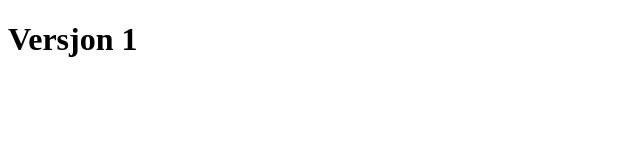
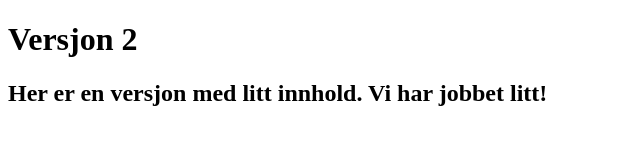
Before and after one commit to Pontifex-Programmerer/demo-branch, a plain HTML site: page index.html in a window 1280 px wide. Shown: the whole page, without its empty margins (0-640 px from the left). Drawn offline with Linux system fonts and the light colour scheme.

Commit message:
adding content to index.html

```diff
--- a/index.html
+++ b/index.html
@@ -6,6 +6,7 @@
     <title>Demo</title>
 </head>
 <body>
-    <h1>Versjon 1</h1>
+    <h1>Versjon 2</h1>
+    <h2>Her er en versjon med litt innhold. Vi har jobbet litt!</h2>
 </body>
 </html>
```
